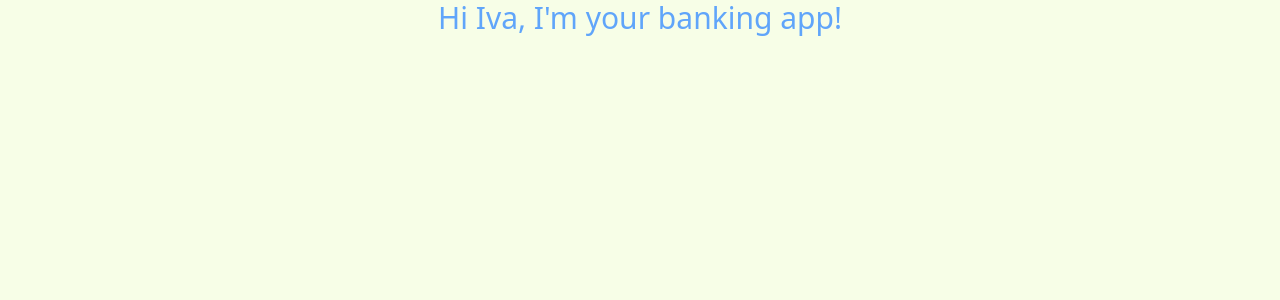
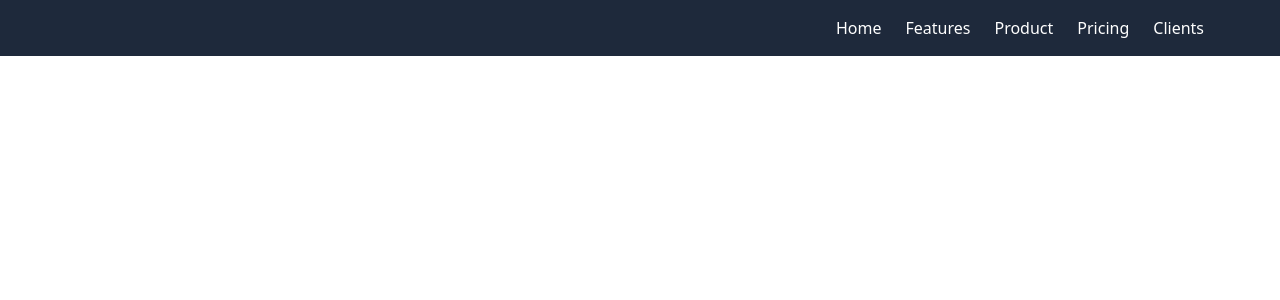
Before and after one commit to KodeIva/wiser, a React (Vite) app: page / in a window 1280 px wide. Shown: the top 300 px of the page. Built offline with nearby package versions, Linux system fonts and the light colour scheme.

Commit message:
navbar created, navlinks added, styled, wide screen

```diff
--- a/src/App.jsx
+++ b/src/App.jsx
@@ -4,8 +4,18 @@ function App() {
 
 
   return (
-    <div className="w-[100%] h-[100vh] bg-lime-50">
-    <h1 className="text-center text-3xl text-blue-400">Hi Iva, I'm your banking app!</h1>
+    <div className="bg-slate-800 w-full overflow-hidden">
+     <div className="flex sm:px-16 px-6 justify-center items-start">
+      <div className="xl:max-w-[1280px] w-full">
+        <ul className="sm:flex hidden h-14 justify-end items-center text-white">
+          <li className="px-3"><a href="#home">Home</a></li>
+          <li className="px-3"><a href="#features">Features</a></li>
+          <li className="px-3"><a href="#products">Product</a></li>
+          <li className="px-3"><a href="#pricing">Pricing</a></li>
+          <li className="px-3"><a href="#client">Clients</a></li>
+        </ul>
+      </div>
+     </div>
     </div>
   )
 }
```
